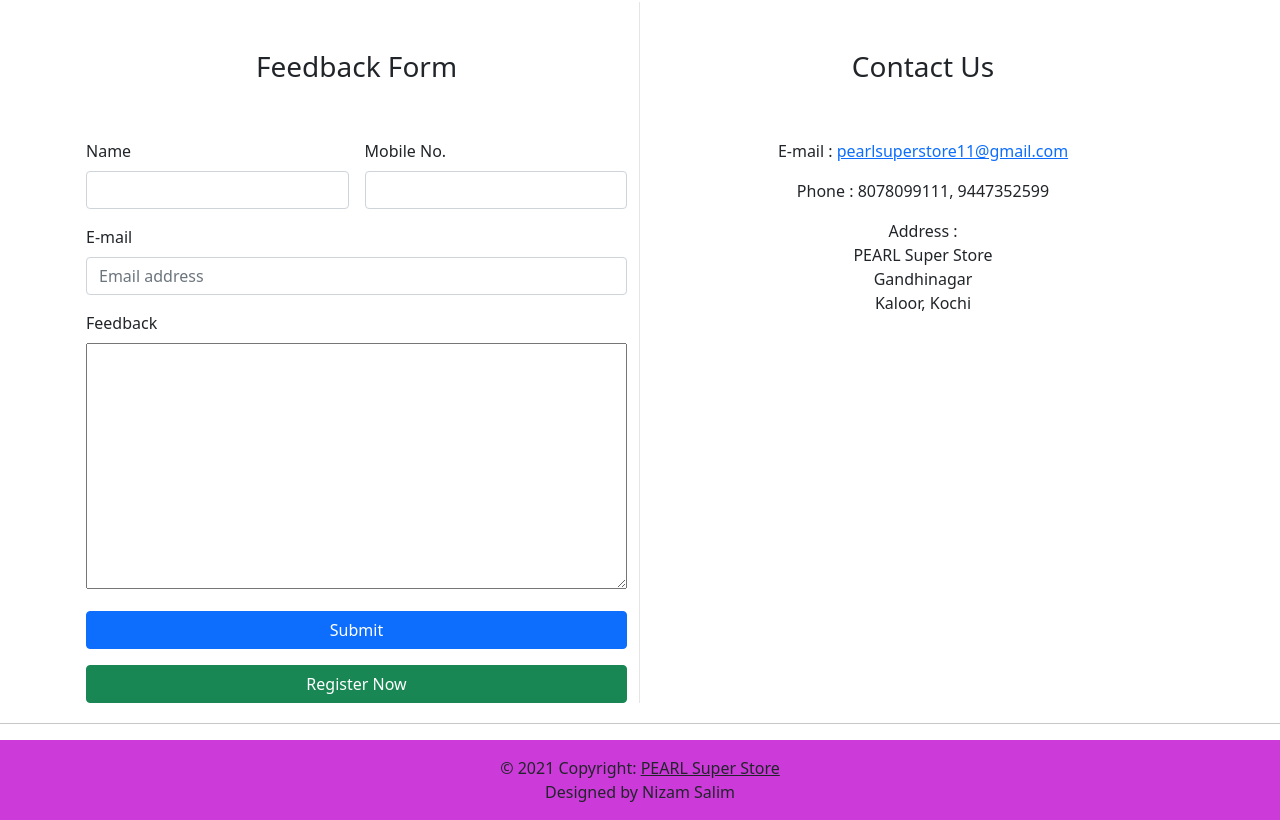
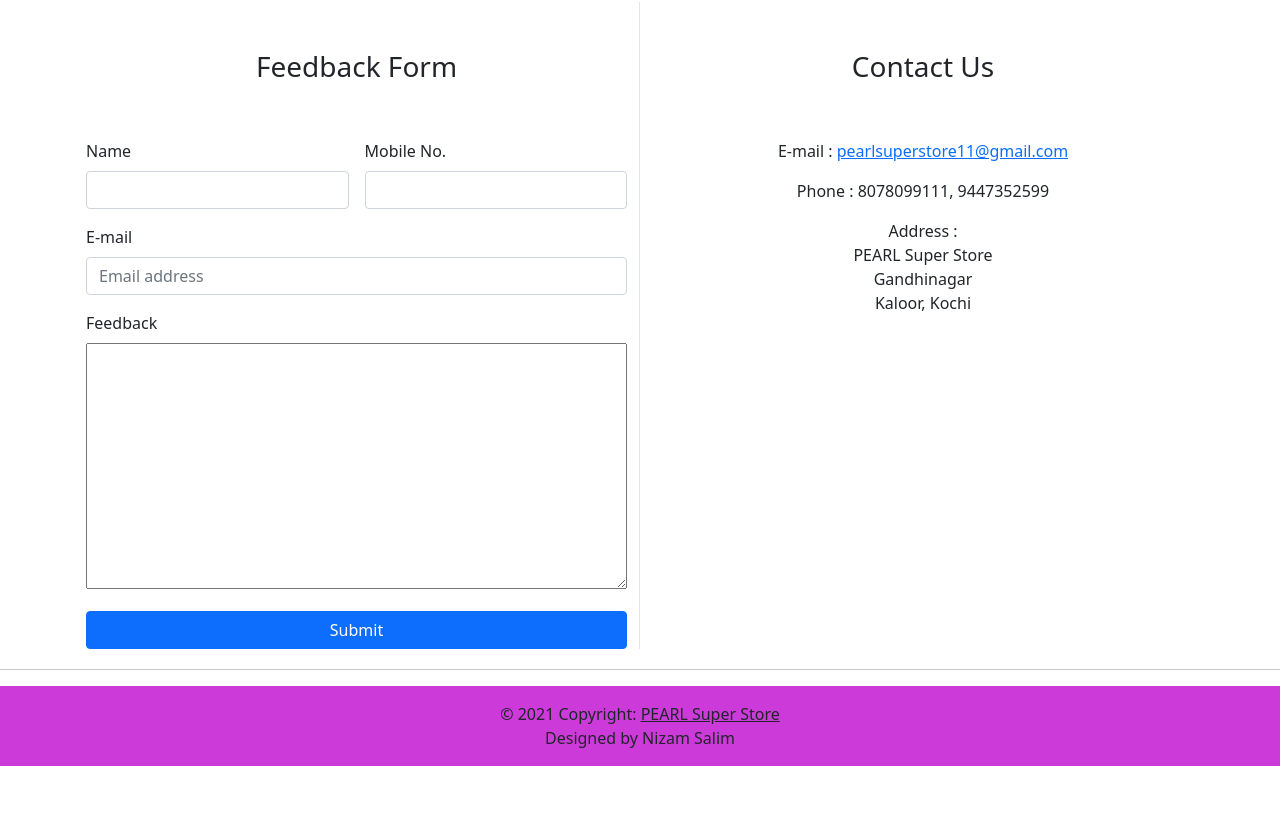
Before and after one commit to nizamsalim/pearlss, a plain HTML site: page index.html in a window 1280 px wide. Shown: the part 3562-4382 px from the top of the page. After the commit the page ends 4328 px from the top, so only its background shows below. Drawn offline with nearby package versions, Linux system fonts and the light colour scheme.

Commit message:
'removed_payment'

```diff
--- a/index.html
+++ b/index.html
@@ -278,7 +278,7 @@
               </div>
               <div class="col-12">
                 <input type="submit" class="btn btn-primary w-100" id="submit-button" value="Submit">
-                <a href="https://rzp.io/l/C9m8mYRRW" class="btn btn-success w-100 mt-3">Register Now</a>
+                <a href="https://rzp.io/l/C9m8mYRRW" class="btn btn-success w-100 mt-3 d-none">Register Now</a>
 
               </div>
 
```
